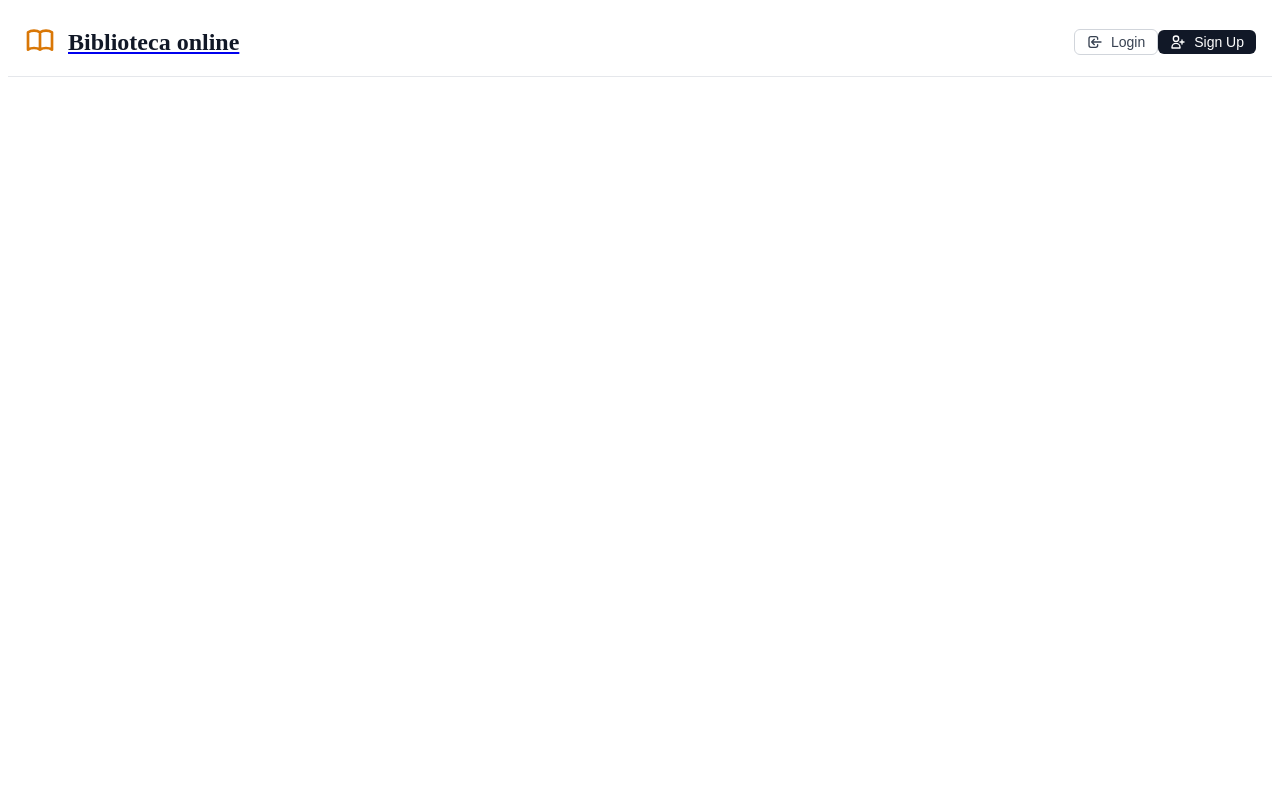
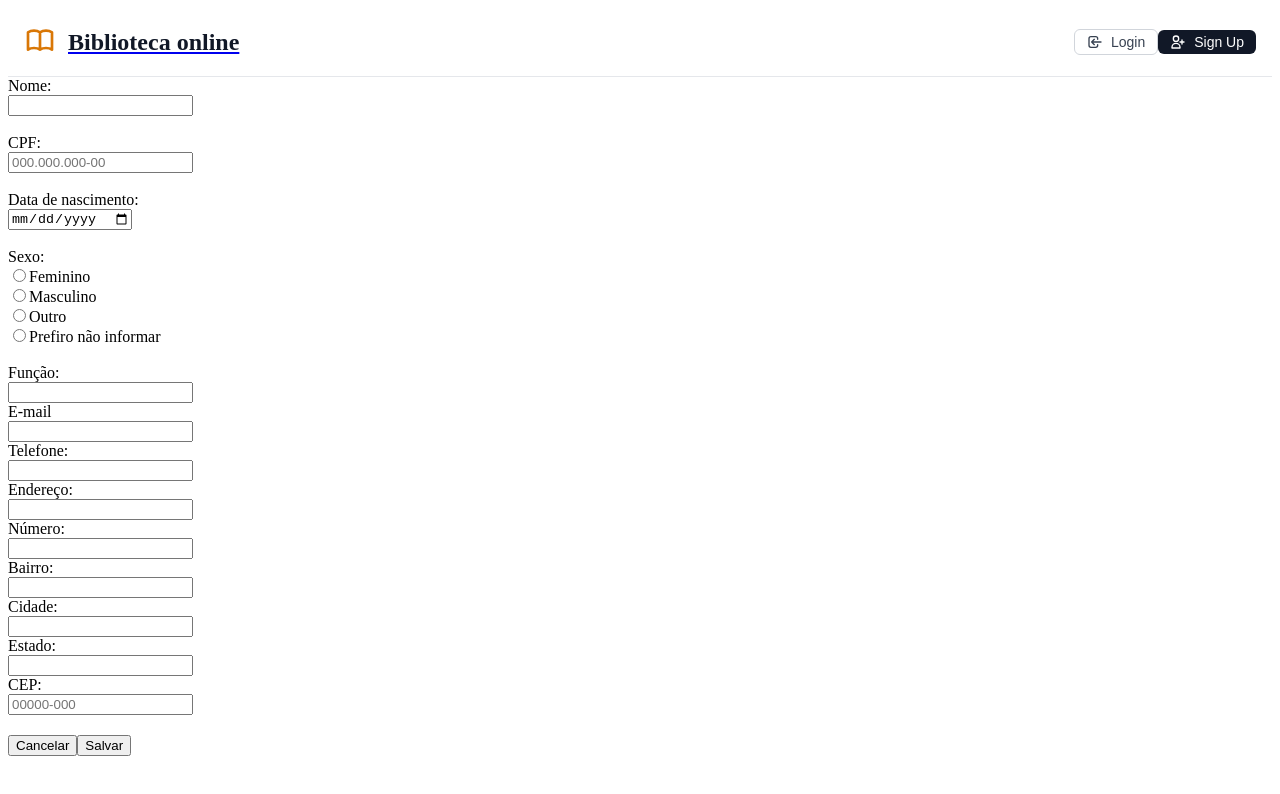
Before and after one commit to vynnyss/biblioteca-front, an Angular app: page /cadastro/funcionario in a window 1280 px wide. Before the commit this address led to /. Shown: the top 794 px of the page. Built offline with nearby package versions, Linux system fonts and the light colour scheme.

Commit message:
Ajuste dos formulários de cadastro

```diff
--- a/src/app/app.html
+++ b/src/app/app.html
@@ -1,2 +1,3 @@
+
 <app-header></app-header>
 <router-outlet />
--- a/src/app/app.routes.ts
+++ b/src/app/app.routes.ts
@@ -1,6 +1,7 @@
 import { Routes } from '@angular/router';
 import { Home } from './components/home/home';
 import { Pessoa } from './components/cadastro/pessoa/pessoa';
+import { Funcionario } from './components/cadastro/funcionario/funcionario';
 
 export const routes: Routes = [
     {
@@ -14,5 +15,10 @@ export const routes: Routes = [
     {
         path:"cadastro/pessoa",
         component: Pessoa
+    },
+    {
+        path: "cadastro/funcionario",
+        component: Funcionario
     }
+
 ];
--- a/src/app/app.ts
+++ b/src/app/app.ts
@@ -1,10 +1,12 @@
 import { Component, signal } from '@angular/core';
 import { RouterOutlet } from '@angular/router';
 import { Header } from './components/header/header';
+import { Funcionario } from './components/cadastro/funcionario/funcionario';
+import { Pessoa } from './components/cadastro/pessoa/pessoa';
 
 @Component({
   selector: 'app-root',
-  imports: [RouterOutlet, Header],
+  imports: [RouterOutlet, Header, Funcionario,],
   templateUrl: './app.html',
   styleUrl: './app.css'
 })
--- a/src/app/components/cadastro/funcionario/funcionario.html
+++ b/src/app/components/cadastro/funcionario/funcionario.html
@@ -1,23 +1,28 @@
 <form>
   <label for="fname">Nome:</label><br>
   <input type="text" id="fname" name="fname"><br>
+  <br>
 
-  <label for="cpf">CPF:</label><br>
-  <input type="text" id="cpf" name="cpf" maxlength="14" oninput="mascaraCPF(this)" placeholder="000.000.000-00"><br>>
+  <label for="cpf"> CPF:</label><br>
+  <input type="text" id="cpf" name="cpf" maxlength="14" oninput="mascaraCPF(this)" placeholder="000.000.000-00"><br>
+  <br>
 
-  <label for="Data de nascimento">Data de Nascimento:</label><br>
-  <input type="date" id="date" name="Data de nascimento"><br>
+  <label for="datadenascimento"> Data de nascimento:</label><br>
+  <input type="date" id="datadenascimento" name="data de nascimento"><br>
+
+  <br>
 
   <label for="Sexo"> Sexo:</label><br>
-  <input type="radio" id="sexo" name="Feminino"><br>
-  <input type="radio" id="sexo" name="Masculino"><br>
-  <input type="radio" id="sexo" name="Outro"><br>
-  <input type="radio" id="sexo" name="Prefiro ñão informar"><br>
+  <input type="radio" id="sexofeminino" name="sexo" value="Feminino"><label for="sexofeminino">Feminino</label><br>
+  <input type="radio" id="sexomasculino" name="sexo" value="Masculino"><label for="Sexomasculino">Masculino</label><br>
+  <input type="radio" id="sexooutro" name="sexo" value="Outro"><label for="Outro">Outro</label><br>
+  <input type="radio" id="Prefironãoinformar" name="sexo" value="Prefironãoinformar"><label for="Prefironãoinformar">Prefiro não informar</label><br>
+  <br>
 
   <label for="Função">Função:</label><br>
   <input type="text" id="Função" name="Função"><br>
 
-  <label for="e-mail"> e-mail</label><br>
+  <label for="e-mail"> E-mail</label><br>
   <input type="email" id=e-mail name="e-mail"><br>
 
   <label for="Telefone">Telefone:</label><br>
@@ -30,16 +35,16 @@
   <input type="text" id="Numero" name="Número"><br>
 
   <label for="Bairro"> Bairro:</label><br>
-  <input type="text" name="bairro" maxlength="50" required />
+  <input type="text" name="bairro" maxlength="50" required /><br>
 
  <label for="Cidade"> Cidade:</label><br>
- <input type="text" name="cidade" maxlength="50" required />
+ <input type="text" name="cidade" maxlength="50" required /><br>
 
  <label for= "Estado"> Estado:</label><br>
- <input type="text" name="Estado" maxlength="50" required />
+ <input type="text" name="Estado" maxlength="50" required /><br>
 
  <label for="CEP">CEP:</label><br>
- <input type="text" name="cep" maxlength="9" placeholder="00000-000" required />
+ <input type="text" name="cep" maxlength="9" placeholder="00000-000" required /><br>
 
  <div style="margin-top: 20px;">
   <button type="button" onclick="cancelar()">Cancelar</button>
--- a/src/app/components/cadastro/pessoa/pessoa.html
+++ b/src/app/components/cadastro/pessoa/pessoa.html
@@ -1,23 +1,30 @@
 <form>
   <label for="fname">Primeiro nome:</label><br>
   <input type="text" id="fname" name="fname"><br>
+  <br>
 
   <label for="Sobrenome">Sobrenome:</label><br>
-  <input type="text" id="Sobrenome" name= "Sobrenome">
+  <input type="text" id="Sobrenome" name= "Sobrenome"><br>
+  <br>
 
   <label for="cpf">CPF:</label><br>
-  <input type="text" id="cpf" name="cpf" maxlength="14" oninput="mascaraCPF(this)" placeholder="000.000.000-00"><br>>
+  <input type="text" id="cpf" name="cpf" maxlength="14" oninput="mascaraCPF(this)" placeholder="000.000.000-00"><br>
+
+  <br>
 
   <label for="Data de nascimento">Data de Nascimento:</label><br>
   <input type="date" id="Data de nascimento" name="Data de nascimento"><br>
 
+  <br>
+
   <label for="Sexo"> Sexo:</label><br>
-  <input type="radio" id="sexo" name="Feminino"><br>
-  <input type="radio" id="sexo" name="Masculino"><br>
-  <input type="radio" id="sexo" name="Outro"><br>
-  <input type="radio" id="sexo" name="Prefiro ñão informar"><br>
+  <input type="radio" id="sexofeminino" name="sexo" value="Feminino"><label for="sexofeminino">Feminino</label><br>
+  <input type="radio" id="sexomasculino" name="sexo" value="Masculino"><label for="Sexomasculino">Masculino</label><br>
+  <input type="radio" id="sexooutro" name="sexo" value="Outro"><label for="Outro">Outro</label><br>
+  <input type="radio" id="Prefironãoinformar" name="sexo" value="Prefironãoinformar"><label for="Prefironãoinformar">Prefiro não informar</label><br>
+  <br>
 
-  <label for="e-mail"> e-mail</label><br>
+  <label for="e-mail"> E-mail</label><br>
   <input type="email" id=e-mail name="e-mail"><br>
 
   <label for="Telefone">Telefone:</label><br>
@@ -30,16 +37,16 @@
   <input type="text" id="Numero" name="Número"><br>
 
   <label for="Bairro"> Bairro:</label><br>
-  <input type="text" name="bairro" maxlength="50" required />
+  <input type="text" name="bairro" maxlength="50" required /><br>
 
  <label for="Cidade"> Cidade:</label><br>
- <input type="text" name="cidade" maxlength="50" required />
+ <input type="text" name="cidade" maxlength="50" required /><br>
 
  <label for= "Estado"> Estado:</label><br>
- <input type="text" name="Estado" maxlength="50" required />
+ <input type="text" name="Estado" maxlength="50" required /><br>
 
  <label for="CEP">CEP:</label><br>
- <input type="text" name="cep" maxlength="9" placeholder="00000-000" required />
+ <input type="text" name="cep" maxlength="9" placeholder="00000-000" required /><br>
 
  <div style="margin-top: 20px;">
   <button type="button" onclick="cancelar()">Cancelar</button>
```
